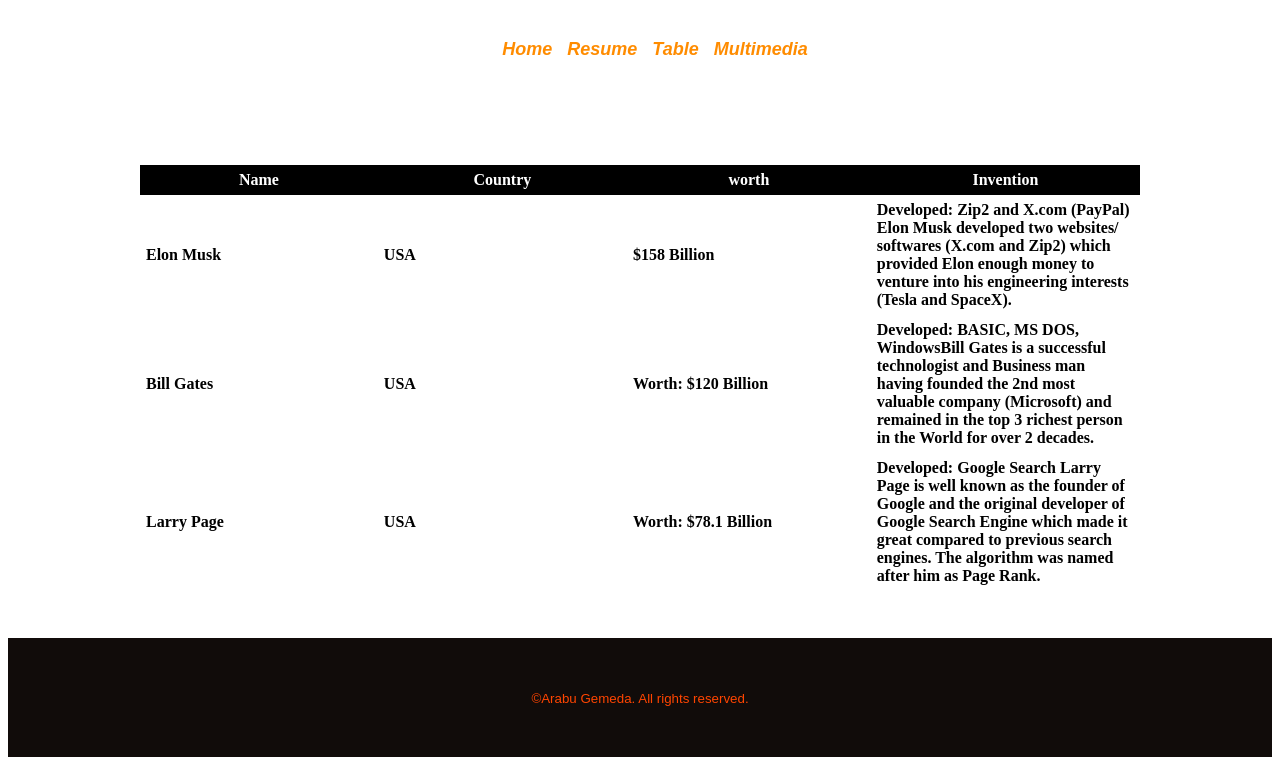
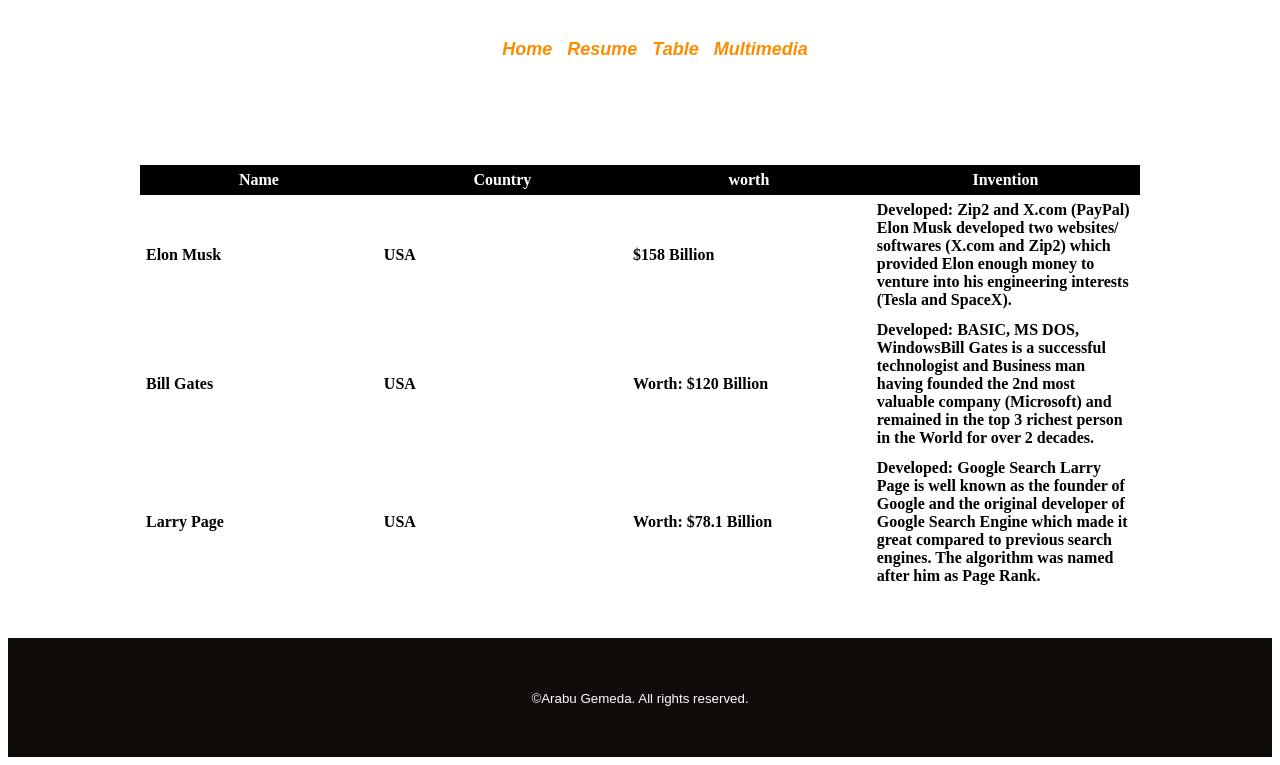
Before and after one commit to Arabugem/Arabugem.github.io, a plain HTML site: page table.html in a window 1280 px wide. Shown: the part 79-844 px from the top of the page. Drawn offline with Linux system fonts and the light colour scheme.

Commit message:
Update style.css

```diff
--- a/style.css
+++ b/style.css
@@ -106,7 +106,7 @@ footer{
 	border-top: 2px white;
 	padding: 4%;
 	background-color:#110c0a;
-	color: orangered;
+	color: white;
 	margin: left;
 }
 
```
